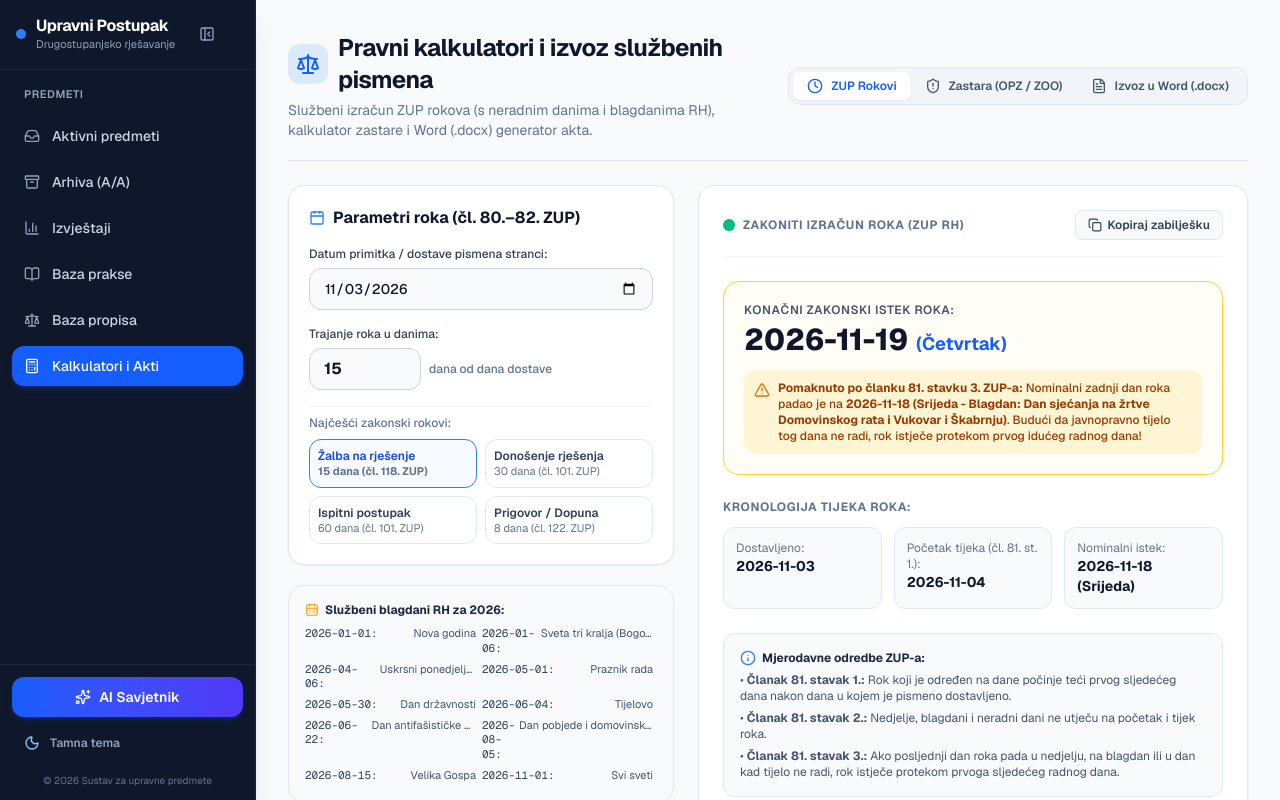
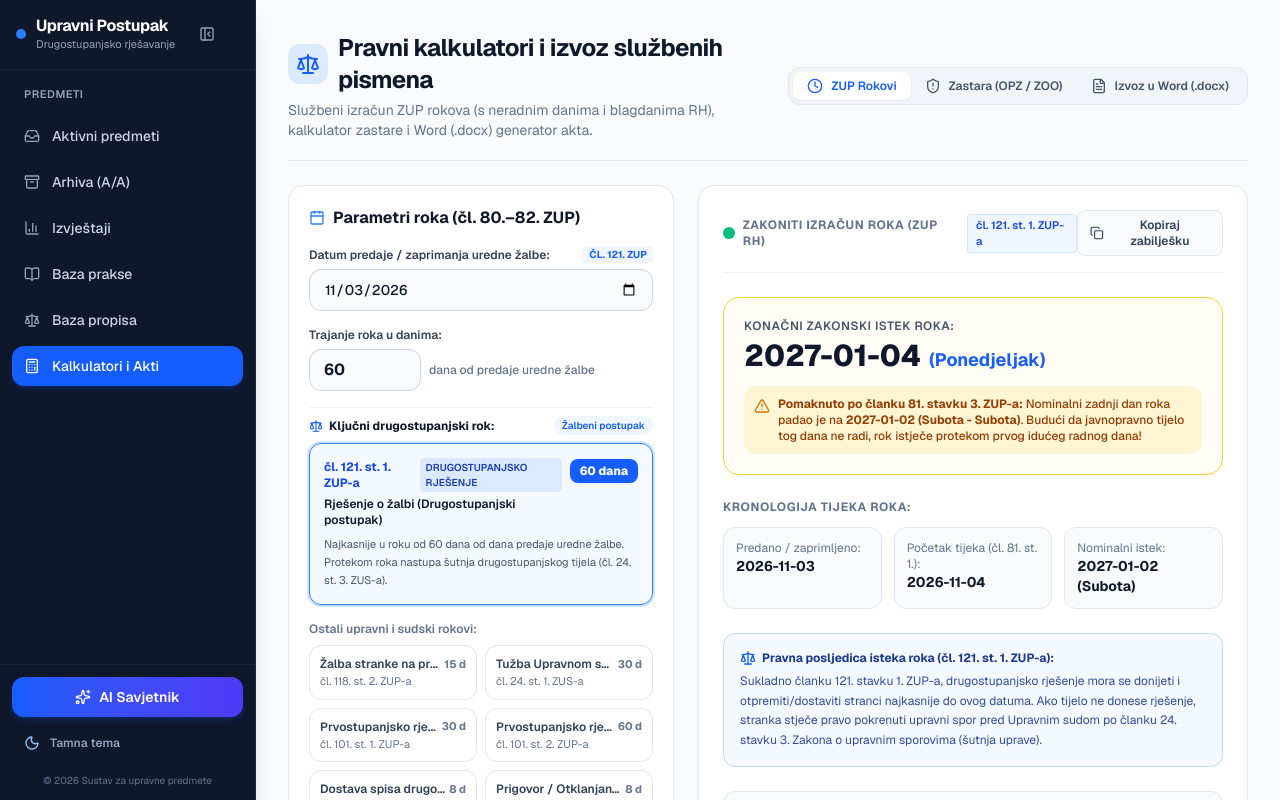
Before and after one commit to mrv311/aplikacija-za-upravni-postupak, a Next.js app: page /kalkulatori in a window 1280 px wide. Shown: the top 800 px of the page. Built offline with nearby package versions, Linux system fonts and the light colour scheme.

Commit message:
feat(kalkulatori): dodan drugostupanjski rok iz clanka 121. ZUP-a za donosenje rjesenja o zalbi

```diff
--- a/src/app/kalkulatori/page.tsx
+++ b/src/app/kalkulatori/page.tsx
@@ -17,7 +17,7 @@ import {
   Sparkles,
   Info,
 } from 'lucide-react';
-import { calculateZupRok, calculateZastara, getCroatianHolidays } from '@/lib/rok-kalkulator';
+import { calculateZupRok, calculateZastara, getCroatianHolidays, ZUP_ROK_PRESETS, ZupRokTip } from '@/lib/rok-kalkulator';
 import { SlužbeniAktData } from '@/lib/docx-generator';
 
 export default function KalkulatoriPage() {
@@ -26,31 +26,44 @@ export default function KalkulatoriPage() {
   // --- 1. STANJE ZA KALKULATOR ROKOVA (ZUP) ---
   const todayStr = useMemo(() => new Date().toISOString().split('T')[0], []);
   const [deliveryDate, setDeliveryDate] = useState<string>(todayStr);
-  const [daysCount, setDaysCount] = useState<number>(15);
+  const [daysCount, setDaysCount] = useState<number>(60);
+  const [selectedPresetId, setSelectedPresetId] = useState<ZupRokTip>('clanak_121_zalba');
   const [copiedZup, setCopiedZup] = useState(false);
 
   const zupResult = useMemo(() => {
     try {
-      return calculateZupRok(deliveryDate, daysCount);
+      return calculateZupRok(deliveryDate, daysCount, selectedPresetId);
     } catch {
       return null;
     }
-  }, [deliveryDate, daysCount]);
+  }, [deliveryDate, daysCount, selectedPresetId]);
 
   const holidaysThisYear = useMemo(() => {
     const year = parseInt(deliveryDate.split('-')[0], 10) || new Date().getFullYear();
     return getCroatianHolidays(year);
   }, [deliveryDate]);
 
+  const handleSelectPreset = (presetId: ZupRokTip, dana: number) => {
+    setSelectedPresetId(presetId);
+    setDaysCount(dana);
+  };
+
   const handleCopyZup = () => {
     if (!zupResult) return;
-    const text = `SLUŽBENA ZABILJEŠKA O ROKU (čl. 80.–82. ZUP-a):
-Datum dostave/primitka: ${zupResult.datumDostave}
-Početak tijeka roka (čl. 81. st. 1.): ${zupResult.pocetakTijekaRoka}
+    const naslovZabiljeske =
+      selectedPresetId === 'clanak_121_zalba'
+        ? 'SLUŽBENA ZABILJEŠKA O ROKU ZA DONOŠENJE RJEŠENJA O ŽALBI (čl. 121. st. 1. ZUP-a)'
+        : `SLUŽBENA ZABILJEŠKA O ROKU (${zupResult.presetClanak || 'čl. 80.–82. ZUP-a'})`;
+
+    const text = `${naslovZabiljeske}:
+Datum predaje/primitka: ${zupResult.datumDostave}
+Početak tijeka roka (čl. 81. st. 1. ZUP-a): ${zupResult.pocetakTijekaRoka}
 Duljina roka: ${zupResult.brojDana} dana
 Nominalni istek: ${zupResult.nominalniIstekRoka} (${zupResult.nominalniDanNaziv})
-KONAČNI ISTEK ROKA: ${zupResult.konacniIstekRoka} (${zupResult.konacniDanNaziv})
-${zupResult.pomaknutZbogNeradnogDana ? `Napomena: ${zupResult.propisNapomena}` : 'Rok istječe redovnim radnim danom.'}`;
+KONAČNI ZAKONSKI ISTEK ROKA: ${zupResult.konacniIstekRoka} (${zupResult.konacniDanNaziv})
+${zupResult.pomaknutZbogNeradnogDana ? `Napomena o pomaku: ${zupResult.propisNapomena}` : 'Rok istječe redovnim radnim danom.'}
+${zupResult.posljedicaNapomena ? `Pravna posljedica: ${zupResult.posljedicaNapomena}` : ''}`.trim();
+
     navigator.clipboard.writeText(text);
     setCopiedZup(true);
     setTimeout(() => setCopiedZup(false), 2000);
@@ -233,10 +246,19 @@ ${zupResult.pomaknutZbogNeradnogDana ? `Napomena: ${zupResult.propisNapomena}` :
                 Parametri roka (čl. 80.–82. ZUP)
               </h2>
 
-              {/* Datum dostave */}
+              {/* Datum dostave / primitka */}
               <div>
-                <label className="block text-xs font-medium text-slate-700 dark:text-slate-300 mb-1.5">
-                  Datum primitka / dostave pismena stranci:
+                <label className="block text-xs font-semibold text-slate-700 dark:text-slate-300 mb-1.5 flex items-center justify-between">
+                  <span>
+                    {selectedPresetId === 'clanak_121_zalba'
+                      ? 'Datum predaje / zaprimanja uredne žalbe:'
+                      : 'Datum primitka / dostave pismena stranci:'}
+                  </span>
+                  {selectedPresetId === 'clanak_121_zalba' && (
+                    <span className="text-[10px] uppercase font-bold text-blue-600 dark:text-blue-400 bg-blue-50 dark:bg-blue-950/60 px-1.5 py-0.5 rounded">
+                      čl. 121. ZUP
+                    </span>
+                  )}
                 </label>
                 <input
                   type="date"
@@ -248,7 +270,7 @@ ${zupResult.pomaknutZbogNeradnogDana ? `Napomena: ${zupResult.propisNapomena}` :
 
               {/* Broj dana */}
               <div>
-                <label className="block text-xs font-medium text-slate-700 dark:text-slate-300 mb-1.5">
+                <label className="block text-xs font-semibold text-slate-700 dark:text-slate-300 mb-1.5">
                   Trajanje roka u danima:
                 </label>
                 <div className="flex items-center gap-2">
@@ -257,70 +279,103 @@ ${zupResult.pomaknutZbogNeradnogDana ? `Napomena: ${zupResult.propisNapomena}` :
                     min="1"
                     max="365"
                     value={daysCount}
-                    onChange={(e) => setDaysCount(Math.max(1, parseInt(e.target.value, 10) || 1))}
+                    onChange={(e) => {
+                      const val = Math.max(1, parseInt(e.target.value, 10) || 1);
+                      setDaysCount(val);
+                      const matched = ZUP_ROK_PRESETS.find((p) => p.dana === val);
+                      setSelectedPresetId(matched ? matched.id : 'korisnicki');
+                    }}
                     className="w-28 px-3.5 py-2 rounded-xl border border-slate-300 dark:border-slate-700 bg-slate-50 dark:bg-slate-800 text-slate-900 dark:text-white text-base font-bold focus:ring-2 focus:ring-blue-500 focus:outline-none"
                   />
-                  <span className="text-xs text-slate-500 dark:text-slate-400 font-medium">dana od dana dostave</span>
+                  <span className="text-xs text-slate-500 dark:text-slate-400 font-medium">
+                    {selectedPresetId === 'clanak_121_zalba'
+                      ? 'dana od predaje uredne žalbe'
+                      : 'dana od dana dostave'}
+                  </span>
                 </div>
               </div>
 
-              {/* Brzi preset gumbi */}
-              <div className="pt-2 border-t border-slate-100 dark:border-slate-800/80">
-                <span className="text-xs font-medium text-slate-500 dark:text-slate-400 block mb-2">
-                  Najčešći zakonski rokovi:
+              {/* Istaknuti zakonski rok za drugostupanjski postupak (čl. 121. st. 1. ZUP) */}
+              {(() => {
+                const p121 = ZUP_ROK_PRESETS.find((p) => p.id === 'clanak_121_zalba');
+                if (!p121) return null;
+                const isSelected = selectedPresetId === 'clanak_121_zalba' && daysCount === p121.dana;
+                return (
+                  <div className="pt-2 border-t border-slate-100 dark:border-slate-800/80 space-y-2">
+                    <div className="flex items-center justify-between">
+                      <span className="text-xs font-bold text-slate-900 dark:text-white flex items-center gap-1.5">
+                        <Scale className="w-3.5 h-3.5 text-blue-600 dark:text-blue-400" />
+                        Ključni drugostupanjski rok:
                       </span>
-                <div className="grid grid-cols-2 gap-2">
+                      <span className="text-[10px] font-semibold text-blue-600 dark:text-blue-400 bg-blue-50 dark:bg-blue-950/60 px-2 py-0.5 rounded-full">
+                        Žalbeni postupak
+                      </span>
+                    </div>
+
                     <button
                       type="button"
-                    onClick={() => setDaysCount(15)}
-                    className={`p-2 rounded-xl text-left border text-xs transition-colors cursor-pointer ${
-                      daysCount === 15
-                        ? 'border-blue-500 bg-blue-50/50 dark:bg-blue-950/40 text-blue-700 dark:text-blue-300 font-bold'
+                      onClick={() => handleSelectPreset(p121.id, p121.dana)}
+                      className={`w-full p-3.5 rounded-xl text-left border transition-all cursor-pointer relative ${
+                        isSelected
+                          ? 'border-blue-500 bg-blue-50/70 dark:bg-blue-950/40 ring-2 ring-blue-500/20 text-slate-900 dark:text-white shadow-xs'
+                          : 'border-slate-200 dark:border-slate-700 bg-slate-50/50 dark:bg-slate-800/40 hover:bg-slate-100 dark:hover:bg-slate-800 text-slate-800 dark:text-slate-200'
+                      }`}
+                    >
+                      <div className="flex items-start justify-between gap-2">
+                        <div>
+                          <div className="flex items-center gap-2">
+                            <span className="text-xs font-bold text-blue-700 dark:text-blue-300">
+                              {p121.clanak}
+                            </span>
+                            <span className="px-1.5 py-0.5 rounded text-[10px] font-semibold uppercase bg-blue-100 dark:bg-blue-900/60 text-blue-800 dark:text-blue-200">
+                              Drugostupanjsko rješenje
+                            </span>
+                          </div>
+                          <div className="font-semibold text-xs text-slate-900 dark:text-white mt-1">
+                            {p121.naziv}
+                          </div>
+                        </div>
+                        <div className="text-right shrink-0">
+                          <span className="text-xs font-extrabold px-2.5 py-1 rounded-lg bg-blue-600 text-white shadow-xs">
+                            {p121.dana} dana
+                          </span>
+                        </div>
+                      </div>
+                      <div className="text-[11px] text-slate-600 dark:text-slate-400 mt-2 leading-relaxed">
+                        {p121.opis}
+                      </div>
+                    </button>
+                  </div>
+                );
+              })()}
+
+              {/* Ostali zakonski rokovi */}
+              <div className="space-y-2">
+                <span className="text-xs font-semibold text-slate-500 dark:text-slate-400 block">
+                  Ostali upravni i sudski rokovi:
+                </span>
+                <div className="grid grid-cols-1 sm:grid-cols-2 gap-2">
+                  {ZUP_ROK_PRESETS.filter((p) => p.id !== 'clanak_121_zalba').map((p) => {
+                    const isSelected = selectedPresetId === p.id && daysCount === p.dana;
+                    return (
+                      <button
+                        key={p.id}
+                        type="button"
+                        onClick={() => handleSelectPreset(p.id, p.dana)}
+                        className={`p-2.5 rounded-xl text-left border text-xs transition-all cursor-pointer ${
+                          isSelected
+                            ? 'border-blue-500 bg-blue-50/50 dark:bg-blue-950/40 text-blue-700 dark:text-blue-300 font-bold ring-1 ring-blue-500'
                             : 'border-slate-200 dark:border-slate-700 hover:bg-slate-50 dark:hover:bg-slate-800 text-slate-700 dark:text-slate-300'
                         }`}
                       >
-                    <div className="font-semibold">Žalba na rješenje</div>
-                    <div className="text-[11px] text-slate-500">15 dana (čl. 118. ZUP)</div>
+                        <div className="flex items-center justify-between gap-1">
+                          <span className="font-semibold truncate">{p.naziv}</span>
+                          <span className="text-[11px] font-bold text-slate-500 shrink-0">{p.dana} d</span>
+                        </div>
+                        <div className="text-[11px] text-slate-500 dark:text-slate-400 mt-0.5">{p.clanak}</div>
                       </button>
-
-                  <button
-                    type="button"
-                    onClick={() => setDaysCount(30)}
-                    className={`p-2 rounded-xl text-left border text-xs transition-colors cursor-pointer ${
-                      daysCount === 30
-                        ? 'border-blue-500 bg-blue-50/50 dark:bg-blue-950/40 text-blue-700 dark:text-blue-300 font-bold'
-                        : 'border-slate-200 dark:border-slate-700 hover:bg-slate-50 dark:hover:bg-slate-800 text-slate-700 dark:text-slate-300'
-                    }`}
-                  >
-                    <div className="font-semibold">Donošenje rješenja</div>
-                    <div className="text-[11px] text-slate-500">30 dana (čl. 101. ZUP)</div>
-                  </button>
-
-                  <button
-                    type="button"
-                    onClick={() => setDaysCount(60)}
-                    className={`p-2 rounded-xl text-left border text-xs transition-colors cursor-pointer ${
-                      daysCount === 60
-                        ? 'border-blue-500 bg-blue-50/50 dark:bg-blue-950/40 text-blue-700 dark:text-blue-300 font-bold'
-                        : 'border-slate-200 dark:border-slate-700 hover:bg-slate-50 dark:hover:bg-slate-800 text-slate-700 dark:text-slate-300'
-                    }`}
-                  >
-                    <div className="font-semibold">Ispitni postupak</div>
-                    <div className="text-[11px] text-slate-500">60 dana (čl. 101. ZUP)</div>
-                  </button>
-
-                  <button
-                    type="button"
-                    onClick={() => setDaysCount(8)}
-                    className={`p-2 rounded-xl text-left border text-xs transition-colors cursor-pointer ${
-                      daysCount === 8
-                        ? 'border-blue-500 bg-blue-50/50 dark:bg-blue-950/40 text-blue-700 dark:text-blue-300 font-bold'
-                        : 'border-slate-200 dark:border-slate-700 hover:bg-slate-50 dark:hover:bg-slate-800 text-slate-700 dark:text-slate-300'
-                    }`}
-                  >
-                    <div className="font-semibold">Prigovor / Dopuna</div>
-                    <div className="text-[11px] text-slate-500">8 dana (čl. 122. ZUP)</div>
-                  </button>
+                    );
+                  })}
                 </div>
               </div>
             </div>
@@ -352,6 +407,11 @@ ${zupResult.pomaknutZbogNeradnogDana ? `Napomena: ${zupResult.propisNapomena}` :
                     <span className="text-xs uppercase tracking-wider font-bold text-slate-500 dark:text-slate-400">
                       Zakoniti izračun roka (ZUP RH)
                     </span>
+                    {zupResult.presetClanak && (
+                      <span className="hidden sm:inline-flex px-2 py-0.5 rounded text-[11px] font-semibold bg-blue-50 dark:bg-blue-950/60 text-blue-700 dark:text-blue-300 border border-blue-200/60 dark:border-blue-800/60">
+                        {zupResult.presetClanak}
+                      </span>
+                    )}
                   </div>
                   <button
                     type="button"
@@ -401,7 +461,9 @@ ${zupResult.pomaknutZbogNeradnogDana ? `Napomena: ${zupResult.propisNapomena}` :
 
                   <div className="grid grid-cols-1 sm:grid-cols-3 gap-3 text-xs">
                     <div className="p-3 rounded-xl bg-slate-50 dark:bg-slate-800/60 border border-slate-200 dark:border-slate-700">
-                      <span className="text-slate-500 dark:text-slate-400 block">Dostavljeno:</span>
+                      <span className="text-slate-500 dark:text-slate-400 block">
+                        {selectedPresetId === 'clanak_121_zalba' ? 'Predano / zaprimljeno:' : 'Dostavljeno:'}
+                      </span>
                       <strong className="text-sm text-slate-900 dark:text-white">{zupResult.datumDostave}</strong>
                     </div>
 
@@ -418,6 +480,19 @@ ${zupResult.pomaknutZbogNeradnogDana ? `Napomena: ${zupResult.propisNapomena}` :
                     </div>
                   </div>
                 </div>
+
+                {/* Pravna posljedica isteka roka (čl. 121. ZUP / ZUS itd.) */}
+                {zupResult.posljedicaNapomena && (
+                  <div className="p-4 rounded-xl bg-blue-50/70 dark:bg-blue-950/40 border border-blue-200 dark:border-blue-800 text-xs text-blue-950 dark:text-blue-200 space-y-1.5">
+                    <div className="font-bold flex items-center gap-1.5 text-blue-900 dark:text-blue-100">
+                      <Scale className="w-4 h-4 text-blue-600 dark:text-blue-400 shrink-0" />
+                      Pravna posljedica isteka roka ({zupResult.presetClanak || 'Zakon'}):
+                    </div>
+                    <p className="leading-relaxed text-blue-900/90 dark:text-blue-200/90">
+                      {zupResult.posljedicaNapomena}
+                    </p>
+                  </div>
+                )}
 
                 {/* Službena pravna napomena */}
                 <div className="p-4 rounded-xl bg-slate-50 dark:bg-slate-800/40 border border-slate-200 dark:border-slate-800 text-xs text-slate-600 dark:text-slate-400 space-y-1.5">
--- a/src/lib/rok-kalkulator.ts
+++ b/src/lib/rok-kalkulator.ts
@@ -91,10 +91,85 @@ export function isNonWorkingDay(date: Date): { isNonWorking: boolean; reason?: s
   return { isNonWorking: false };
 }
 
+export type ZupRokTip =
+  | 'clanak_121_zalba' // Rok za donošenje rješenja o žalbi (60 dana - čl. 121. st. 1. ZUP)
+  | 'clanak_118_zalba_stranka' // Žalba stranke na rješenje (15 dana - čl. 118. ZUP)
+  | 'clanak_101_jednostavni' // Donošenje rješenja u jednostavnim stvarima (30 dana - čl. 101. st. 1. ZUP)
+  | 'clanak_101_ispitni' // Donošenje rješenja u ispitnom postupku (60 dana - čl. 101. st. 2. ZUP)
+  | 'clanak_113_dostava_spisa' // Dostava žalbe i spisa drugostupanjskom tijelu (8 dana - čl. 113. st. 2. ZUP)
+  | 'clanak_122_prigovor' // Prigovor / dopuna (8 dana - čl. 122. i 73. ZUP)
+  | 'zus_tuzba' // Tužba Upravnom sudu (30 dana - čl. 24. st. 1. ZUS)
+  | 'korisnicki'; // Proizvoljan broj dana
+
+export interface ZupRokPreset {
+  id: ZupRokTip;
+  naziv: string;
+  clanak: string;
+  opis: string;
+  dana: number;
+  highlight?: boolean;
+}
+
+export const ZUP_ROK_PRESETS: ZupRokPreset[] = [
+  {
+    id: 'clanak_121_zalba',
+    naziv: 'Rješenje o žalbi (Drugostupanjski postupak)',
+    clanak: 'čl. 121. st. 1. ZUP-a',
+    opis: 'Najkasnije u roku od 60 dana od dana predaje uredne žalbe. Protekom roka nastupa šutnja drugostupanjskog tijela (čl. 24. st. 3. ZUS-a).',
+    dana: 60,
+    highlight: true,
+  },
+  {
+    id: 'clanak_118_zalba_stranka',
+    naziv: 'Žalba stranke na prvostupanjsko rješenje',
+    clanak: 'čl. 118. st. 2. ZUP-a',
+    opis: '15 dana od dana dostave rješenja stranci, ako zakonom nije propisan dulji rok.',
+    dana: 15,
+  },
+  {
+    id: 'zus_tuzba',
+    naziv: 'Tužba Upravnom sudu (ZUS)',
+    clanak: 'čl. 24. st. 1. ZUS-a',
+    opis: '30 dana od dana dostave drugostupanjskog rješenja stranci.',
+    dana: 30,
+  },
+  {
+    id: 'clanak_101_jednostavni',
+    naziv: 'Prvostupanjsko rješenje (neposredno rješavanje)',
+    clanak: 'čl. 101. st. 1. ZUP-a',
+    opis: '30 dana od dana podnošenja urednog zahtjeva.',
+    dana: 30,
+  },
+  {
+    id: 'clanak_101_ispitni',
+    naziv: 'Prvostupanjsko rješenje (ispitni postupak)',
+    clanak: 'čl. 101. st. 2. ZUP-a',
+    opis: '60 dana od dana podnošenja urednog zahtjeva.',
+    dana: 60,
+  },
+  {
+    id: 'clanak_113_dostava_spisa',
+    naziv: 'Dostava spisa drugostupanjskom tijelu',
+    clanak: 'čl. 113. st. 2. ZUP-a',
+    opis: '8 dana od dana primitka žalbe u prvostupanjskom tijelu za prosljeđivanje žalbe sa spisom.',
+    dana: 8,
+  },
+  {
+    id: 'clanak_122_prigovor',
+    naziv: 'Prigovor / Otklanjanje nedostataka',
+    clanak: 'čl. 122. / čl. 73. ZUP-a',
+    opis: '8 dana od dana obavijesti / dostave zaključka o dopuni.',
+    dana: 8,
+  },
+];
+
 export interface ZupRokResult {
   datumDostave: string; // YYYY-MM-DD
   pocetakTijekaRoka: string; // YYYY-MM-DD (čl. 81. st. 1. ZUP)
   brojDana: number;
+  tipRoka?: ZupRokTip;
+  presetNaziv?: string;
+  presetClanak?: string;
   nominalniIstekRoka: string; // YYYY-MM-DD
   nominalniDanNaziv: string; // npr. Nedjelja
   pomaknutZbogNeradnogDana: boolean;
@@ -102,6 +177,7 @@ export interface ZupRokResult {
   konacniIstekRoka: string; // YYYY-MM-DD (čl. 81. st. 3. ZUP)
   konacniDanNaziv: string;
   propisNapomena: string;
+  posljedicaNapomena?: string;
 }
 
 const HR_DANI = ['Nedjelja', 'Ponedjeljak', 'Utorak', 'Srijeda', 'Četvrtak', 'Petak', 'Subota'];
@@ -109,7 +185,7 @@ const HR_DANI = ['Nedjelja', 'Ponedjeljak', 'Utorak', 'Srijeda', 'Četvrtak', 'P
 /**
  * Računa istek roka po Zakonu o općem upravnom postupku (čl. 80., 81. i 82.).
  */
-export function calculateZupRok(deliveryDateStr: string, days: number): ZupRokResult {
+export function calculateZupRok(deliveryDateStr: string, days: number, tipRoka?: ZupRokTip): ZupRokResult {
   const delivery = new Date(`${deliveryDateStr}T00:00:00Z`);
 
   // Članak 81. stavak 1. ZUP:
@@ -138,10 +214,27 @@ export function calculateZupRok(deliveryDateStr: string, days: number): ZupRokRe
     finalDate = new Date(finalDate.getTime() + 1 * 24 * 60 * 60 * 1000);
   }
 
+  const preset = ZUP_ROK_PRESETS.find((p) => p.id === tipRoka);
+
+  let posljedica: string | undefined = undefined;
+  if (tipRoka === 'clanak_121_zalba') {
+    posljedica =
+      'Sukladno članku 121. stavku 1. ZUP-a, drugostupanjsko rješenje mora se donijeti i otpremiti/dostaviti stranci najkasnije do ovog datuma. Ako tijelo ne donese rješenje, stranka stječe pravo pokrenuti upravni spor pred Upravnim sudom po članku 24. stavku 3. Zakona o upravnim sporovima (šutnja uprave).';
+  } else if (tipRoka === 'zus_tuzba') {
+    posljedica =
+      'Propuštanjem roka od 30 dana iz članka 24. stavka 1. ZUS-a tužba se odbacuje kao nepravodobna te rješenje stječe svojstvo pravomoćnosti.';
+  } else if (tipRoka === 'clanak_118_zalba_stranka') {
+    posljedica =
+      'Propuštanjem roka od 15 dana iz članka 118. stavka 2. ZUP-a žalba se odbacuje rješenjem kao nepravodobna po članku 114. stavku 1. ZUP-a.';
+  }
+
   return {
     datumDostave: formatDateKey(delivery),
     pocetakTijekaRoka: formatDateKey(firstDay),
     brojDana: days,
+    tipRoka,
+    presetNaziv: preset?.naziv,
+    presetClanak: preset?.clanak,
     nominalniIstekRoka: formatDateKey(nominal),
     nominalniDanNaziv: HR_DANI[nominal.getUTCDay()],
     pomaknutZbogNeradnogDana: shifted,
@@ -151,6 +244,7 @@ export function calculateZupRok(deliveryDateStr: string, days: number): ZupRokRe
     propisNapomena: shifted
       ? `Sukladno članku 81. stavku 3. ZUP-a, budući da je nominalni istek padao na ${shiftReason?.toLowerCase()}, rok istječe protekom prvog idućeg radnog dana.`
       : `Zadnji dan roka pada na redovni radni dan (${HR_DANI[nominal.getUTCDay()]}) sukladno čl. 81. ZUP-a.`,
+    posljedicaNapomena: posljedica,
   };
 }
 
```
Also changed, not shown: 1 other file (tests, documents, lock files or other folders). Lines whose indentation alone changed are shown as unchanged.
